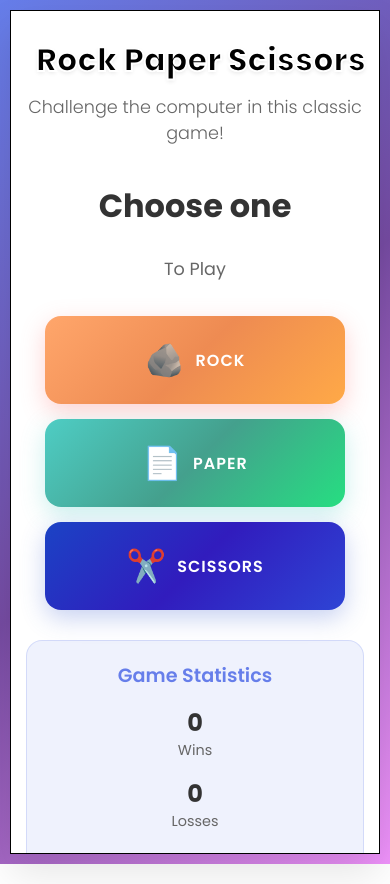
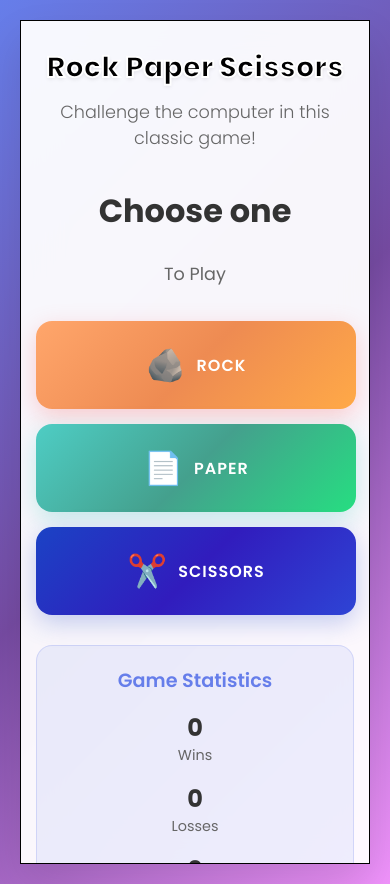
Before and after one commit to allamgowrisankar0001/Rock-Paper-Scissors, a plain HTML site: page index.html in a window 390 px wide. Drawn offline with Linux system fonts and the light colour scheme.

Commit message:
Update index.html

```diff
--- a/index.html
+++ b/index.html
@@ -24,7 +24,7 @@
         }
 
         .main {
-            background: rgb(255, 255, 255);
+            background: rgba(255, 255, 255, 0.95);
             backdrop-filter: blur(20px);
             border-radius: 24px;
             box-shadow: 0 20px 40px rgba(0, 0, 0, 0.1);
@@ -45,7 +45,6 @@
             font-weight: 800;
             -webkit-text-fill-color: #000000;
             -webkit-text-stroke: 2px #ffffff;
-
             /* background: linear-gradient(135deg, #667eea, #764ba2); */
 
 
@@ -238,10 +237,6 @@
         }
 
         @media (max-width: 768px) {
-            body{
-                margin: 10px;
-                padding: 0;
-                }
             .main {
                 padding: 30px 20px;
                 margin: 0;
@@ -250,17 +245,13 @@
                 border-radius: 0;
                 height: 100vh;
                 overflow: scroll;
-
             }
             .main::-webkit-scrollbar{
                 display: none;
             }
+            .game-title {
+                font-size: 2rem;
 
-            .game-title {
-                font-size: 2.0rem !important;
-                -webkit-text-stroke: 2px  rgb(255, 255, 255);
-                width: 350px;
-                -webkit-text-fill-color: #000000 !important;
             }
 
             #result {
@@ -276,7 +267,7 @@
             button {
                 min-height: 70px;
                 font-size: 1rem;
-                width: 300px !important;
+                width: 320px !important;
             }
 
             .stats-grid {
@@ -291,6 +282,10 @@
                 max-width: 100vw;
                 border-radius: 0;
                 height: 100vh;
+                overflow: scroll;
+            }
+            .main::-webkit-scrollbar{
+                display: none;
             }
 
             .game-title {
@@ -385,7 +380,19 @@
             document.getElementById('games-display').textContent = gamesplayed;
         }
 
+        // Add animation class based on result
+        function addResultAnimation(result) {
+            const resultElement = document.getElementById('result');
+            resultElement.classList.remove('win-animation', 'lose-animation', 'tie-animation');
 
+            if (result === 'win') {
+                resultElement.classList.add('win-animation');
+            } else if (result === 'lose') {
+                resultElement.classList.add('lose-animation');
+            } else {
+                resultElement.classList.add('tie-animation');
+            }
+        }
 
         function rocks() {
             let botans = Math.floor((Math.random() * 3) + 1);
```
